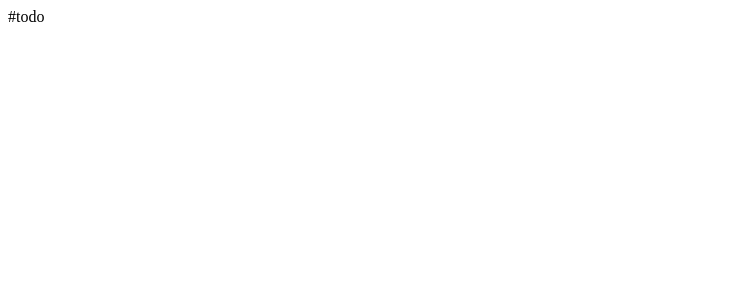
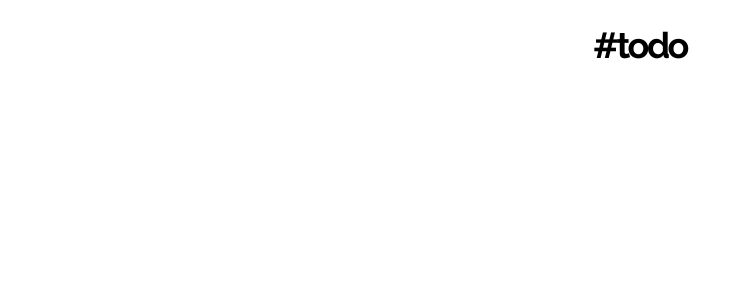
Before and after one commit to ralphZero/todo-app-challenge, a React (Create React App) app: page / in a window 1280 px wide. Shown: the top 300 px of the page, without its empty margins (0-744 px from the left). Built offline with nearby package versions, Linux system fonts and the light colour scheme.

Commit message:
navbar implemented

```diff
--- a/public/style.css
+++ b/public/style.css
@@ -11,3 +11,6 @@ html, body{
     padding: 0;
     height: 100%;
 }
+body{
+    font-family: 'Montserrat', sans-serif;
+}
--- a/src/App.module.css
+++ b/src/App.module.css
@@ -0,0 +1,11 @@
+.navbar{
+    display: flex;
+    justify-content: center;
+    align-items: center;
+    padding: 2vh 0;
+    font-family: 'Raleway', sans-serif;
+    font-weight: 700;
+    letter-spacing: -2.5px;
+    font-size: 36px;
+    margin-bottom: 10px;
+}
```
Also changed, not shown: 1 other file (tests, documents, lock files or other folders).
